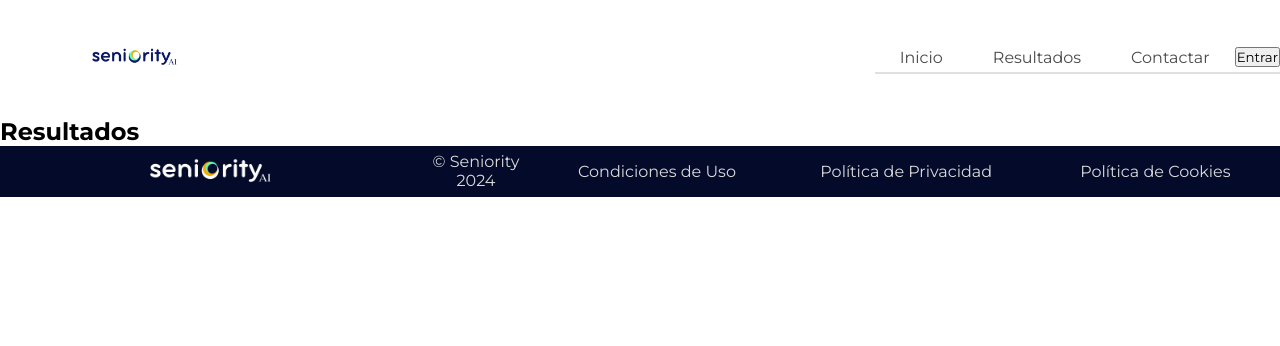
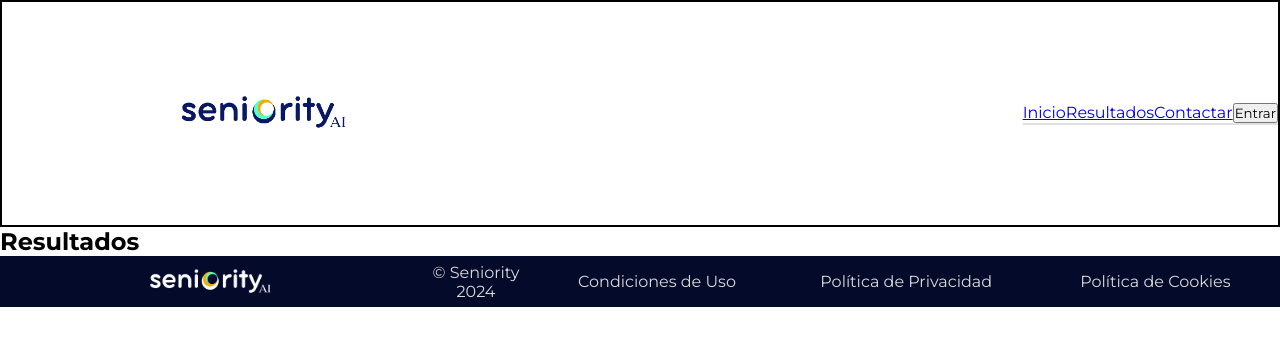
Before and after one commit to Mikelondrio/desafio-tripulaciones, a React (Vite) app in the folder front/: page /resultados in a window 1280 px wide. Shown: the top 346 px of the page. Built offline with nearby package versions, Linux system fonts and the light colour scheme.

Commit message:
lentisimo

```diff
--- a/front/src/componentes/Header/Header.module.css
+++ b/front/src/componentes/Header/Header.module.css
@@ -14,7 +14,12 @@
     display: flex;
     align-items: center;
     justify-content: center;
+    border: 2px solid black;
+
+
   }
+
+
 
   .logo{
     /* display: none;    */
@@ -24,5 +29,5 @@
   }
 
 .image{
-    width: 30%;
+    width: 50%;
   }
--- a/front/src/componentes/Header/Navbar.module.css
+++ b/front/src/componentes/Header/Navbar.module.css
@@ -1,4 +1,13 @@
-/* Contenedor principal del navbar */
+*{
+  list-style-type: none;
+  box-sizing: border-box;
+  padding: 0;
+  margin: 0;
+  margin-inline-end: 0;
+  margin-block-start: 0;
+  padding-inline-start: 0;
+  font-family: Montserrat;
+}
 .navbar {
   background-color: white;
   border-bottom: 2px solid #E0E0E0;
@@ -9,93 +18,6 @@
   font-family: Arial, sans-serif;
 }
 
-.container-navbar {
-  display: flex;
-  flex-direction: column;
-  width: 100%;
+.container{
+
 }
-
-/* Barra superior del navbar */
-.top-bar {
-  align-self: stretch;
-
-  background: #FCFCFC;
-  display: flex;
-  justify-content: space-between;
-  align-items: center;
-}
-.logo {
-  width: 282.23px;
-  height: 86.65px;
-  position: relative;
-}
-
-.logo img {
-  height: 100%;
-  width: 100%;
-}
-
-/* Selector de idioma */
-.language-selector {
-  display: flex;
-  align-items: center;
-  cursor: pointer;
-}
-
-.language-text {
-  margin-right: 5px;
-}
-
-.language-icon {
-  position: relative;
-  width: 12px;
-  height: 12px;
-  background-color: #4A90E2;
-  border-radius: 50%;
-}
-
-.language-icon-arrow {
-  position: absolute;
-  top: 3px;
-  left: 4px;
-  width: 0;
-  height: 0;
-  border-left: 4px solid transparent;
-  border-right: 4px solid transparent;
-  border-top: 6px solid white;
-}
-
-/* Barra inferior del navbar */
-.bottom-bar {
-  display: flex;
-  justify-content: space-around;
-  align-items: center;
-  margin-top: 10px;
-}
-
-.link {
-  text-decoration: none;
-  color: #4A4A4A;
-  margin: 0 15px;
-  padding: 5px 10px;
-  border-radius: 4px;
-  transition: background-color 0.3s;
-}
-
-.link:hover {
-  background-color: #F0F0F0;
-}
-
-.menu-button {
-  background-color: #4A90E2;
-  padding: 5px 15px;
-  border-radius: 4px;
-  color: white;
-  font-weight: bold;
-  cursor: pointer;
-  transition: background-color 0.3s;
-}
-
-.menu-button:hover {
-  background-color: #357ABD;
-}
```
